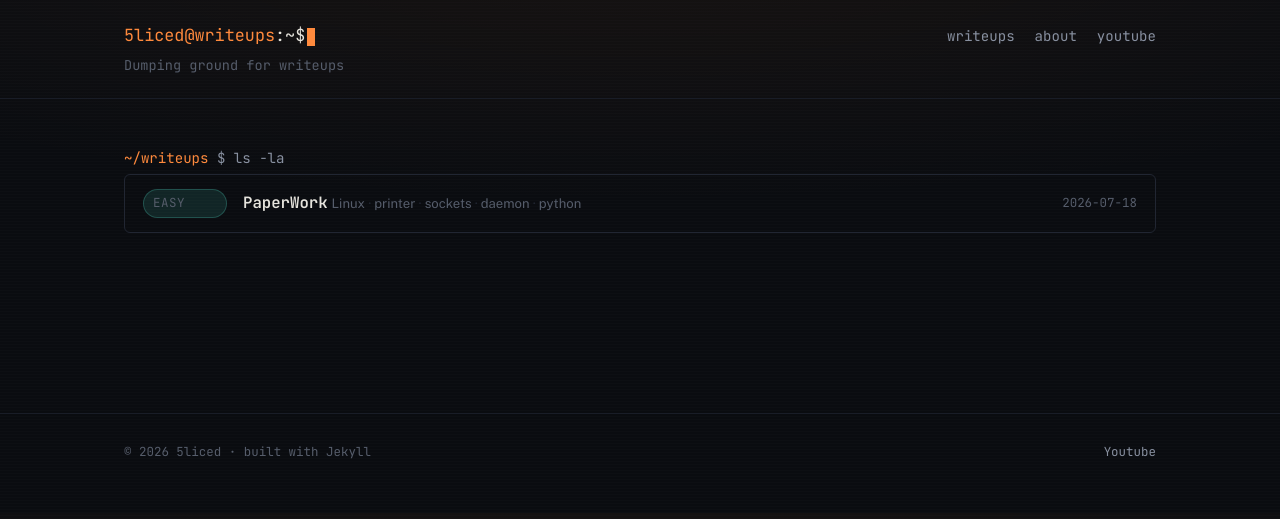
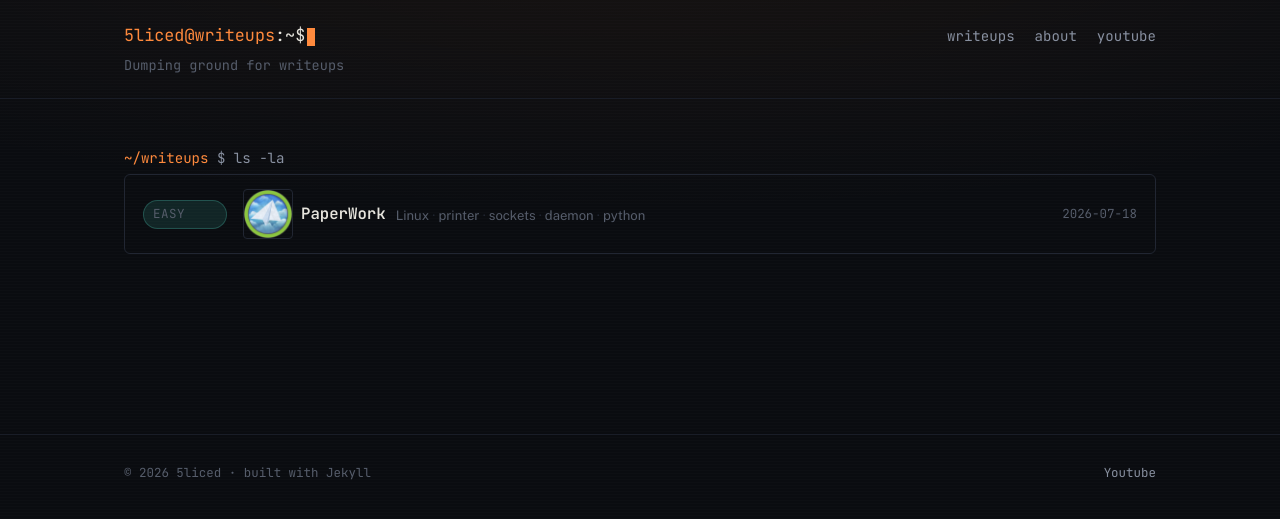
Before and after one commit to 5liced/5liced.github.io, a Jekyll site: the page built from index.md, in a window 1280 px wide. Shown: the top 519 px of the page. Built offline with Jekyll 4.4.1, drawn with Linux system fonts in a browser that asks for light colours.

Commit message:
final update

```diff
--- a/Gemfile
+++ b/Gemfile
@@ -1,8 +1,8 @@
 source "https://rubygems.org"
 
-gem "github-pages", group: :jekyll_plugins
+gem "jekyll", "~> 4.3"
 gem "jekyll-sitemap"
 gem "jekyll-seo-tag"
 gem "jekyll-feed"
 
-gem "webrick", "~> 1.8" # needed for local `jekyll serve` on Ruby 3+
+gem "webrick", "~> 1.8"
--- a/_layouts/home.html
+++ b/_layouts/home.html
@@ -7,8 +7,12 @@ layout: default
   <a class="listing-row" href="{{ post.url | relative_url }}">
     <span class="listing-perm badge badge-{{ post.difficulty | downcase | default: 'easy' }}">{{ post.difficulty | default: "N/A" }}</span>
     <span class="listing-main">
-      <span class="box-name">{{ post.box_name | default: post.title }}</span>
-      <span class="box-meta">
+<span class="box-name">
+  {% if post.box_icon %}
+  <img class="box-icon-inline" src="{{ post.box_icon | relative_url }}" alt="">
+  {% endif %}
+  {{ post.box_name | default: post.title }}
+</span>      <span class="box-meta">
         {% if post.os %}<span class="tag">{{ post.os }}</span>{% endif %}
         {% for tag in post.tags %}<span class="tag">{{ tag }}</span>{% endfor %}
       </span>
--- a/assets/css/main.css
+++ b/assets/css/main.css
@@ -185,6 +185,13 @@ code, pre {
   font-weight: 600;
   font-size: 0.98rem;
   color: var(--text);
+}
+
+.listing-main {
+  display: flex;
+  align-items: center;
+  gap: 10px;
+  flex-wrap: wrap;
 }
 .listing-main .box-meta {
   color: var(--text-faint);
@@ -438,3 +445,17 @@ code, pre {
   background: var(--bg-elevated);
   flex-shrink: 0;
 }
+.box-name {
+  display: inline-flex;
+  align-items: center;
+  gap: 8px;
+}
+
+.box-icon-inline {
+  width: 50px;
+  height: 50px;
+  border-radius: 4px;
+  object-fit: cover;
+  border: 1px solid var(--border);
+  flex-shrink: 0;
+}
```
Also changed, not shown: Gemfile.lock (added), 1 other file.
